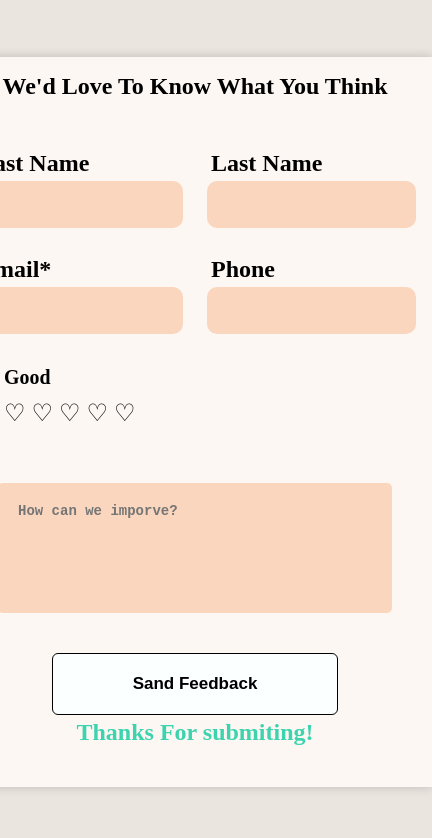
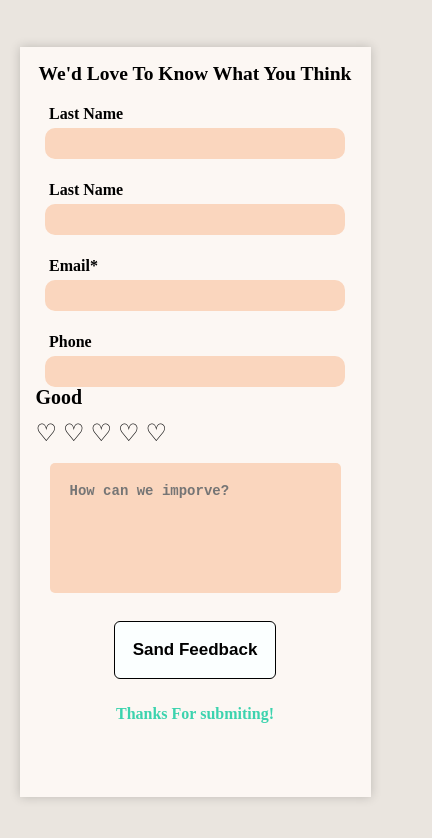
Before and after one commit to iZnoGouD33/HTML-CSS-PROJECT-CLONES-, a plain HTML site: page PROJECT-3 SIMPLE FEEDBACK FORM/index.html in a window 390 px wide. Shown: the whole page, 432 px wide, since content can reach past the window. Drawn offline with Linux system fonts and the light colour scheme.

Commit message:
95% responsiveness complete

```diff
--- a/PROJECT-3 SIMPLE FEEDBACK FORM/index.html
+++ b/PROJECT-3 SIMPLE FEEDBACK FORM/index.html
@@ -7,7 +7,7 @@
     <link rel="stylesheet" href="style.css">
 </head>
 <body>
-    <div class="feedback">
+    <div class="feedback-container">
         <h4>we'd love to know what you think</h4>
         <div class="grid1">
             <div class="box">
@@ -48,7 +48,7 @@
 
          <!-- Submit -->
           <div class="submit">
-            <button>Sand Feedback</button>
+            <button class="snd-fb-btn">Sand Feedback</button>
             <p class="ty-p">Thanks For submiting!</p>
           </div>
     </div>
--- a/PROJECT-3 SIMPLE FEEDBACK FORM/style.css
+++ b/PROJECT-3 SIMPLE FEEDBACK FORM/style.css
@@ -20,12 +20,12 @@ body{
 }
 
 
-.feedback{
-    height: 730px;
-    width: 550px;
+.feedback-container{
+    height: 750px;
+    width: min(530px,90%);
     background-color: var(--pr-color);
     box-shadow: 0 0 10px rgba(0, 0, 0, 0.193);
-    margin: 5px;
+    margin: 10px;
 }
 
 h4{
@@ -33,15 +33,16 @@ h4{
     padding: 1rem;
     margin-bottom: 30px;
     text-transform: capitalize;
+    font-size: clamp(10px,5vw,30px);
 }
 
 .grid1{
     display: grid;
     grid-template-columns: 1fr 1fr;
-    margin: 1rem;
+    margin: 0px auto;
     gap: 1em;
-    justify-items: center;
     box-shadow: 1px ;
+    width: max(100px,90%)
 
 }
 input{
@@ -49,6 +50,7 @@ input{
     background-color: var(--box-color);
     padding: 1rem;
     border-radius: 10px;
+    width: 90%;
 }
 
 p{
@@ -57,7 +59,7 @@ p{
 }
 
 .rating{
-    margin: 0px 30px;
+    margin-top: 30px;
 }
 
 span{
@@ -107,9 +109,92 @@ textarea::placeholder {
     border-radius: 6px;
     font-size: 17px;
     font-weight: 600;
+    margin: 2px;
+}
+
+.feedback-area{
+    margin: 30px;
 }
 
 
 .ty-p{
     color: #3CD3AE;
 }
+
+@media screen  and (max-width:525px) {
+    .grid1{
+        grid-template-columns: 1fr;
+        justify-items: center;
+        align-items: center;
+        gap: 0.75em;
+        height: 223px;
+
+    }
+
+    input{
+        padding: 0.50rem;
+        margin: auto;
+        width: min(300px);
+    }
+
+    p{
+        font-size: 16px;
+    }
+
+    h4{
+        margin: 0px;
+    }
+    .grid1{
+        justify-content: center;
+        align-items: center;
+    }
+
+    section{
+        margin-bottom: 0px;
+    }
+
+    .feedback-area{
+        margin-top: 0px;
+        margin-bottom: 0px;
+    }
+
+
+
+    .submit button{
+        margin: 22px;
+        padding: 18px;
+        margin: 28px 0px 22px 0px;
+    }
+
+}
+
+
+
+
+@media screen and (max-height:715px){
+    .feedback-container{
+        height: 600px;
+    }
+
+    .grid1{
+        gap: 0.25em;
+    }
+
+    .rating{
+        margin: 0px;
+    }
+
+    #comment{
+        height: 75px;
+    }
+
+    .feedback-area{
+        height: 67px;
+    }
+
+    .snd-fb-btn{
+        width: 71%;
+    }
+
+
+}
```
